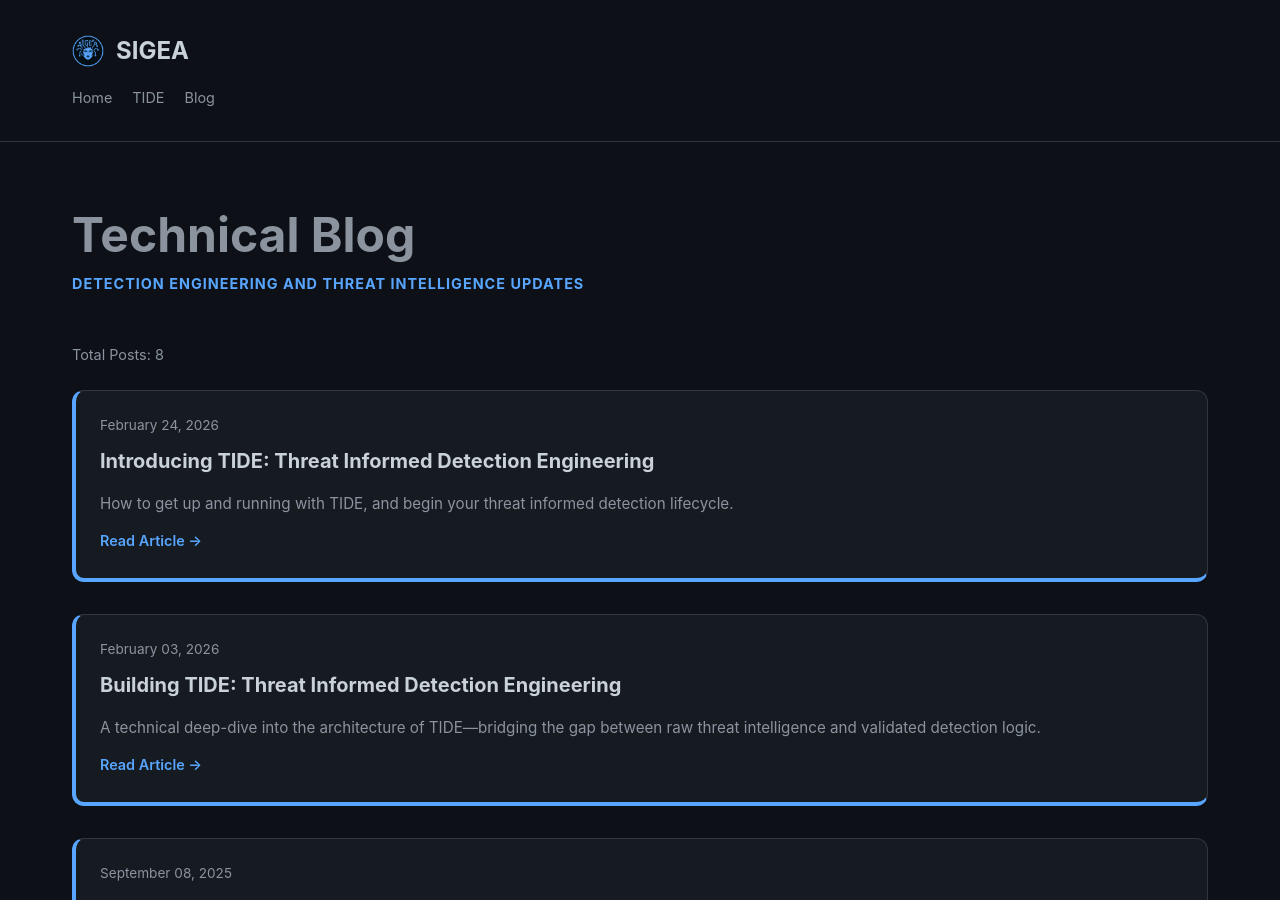
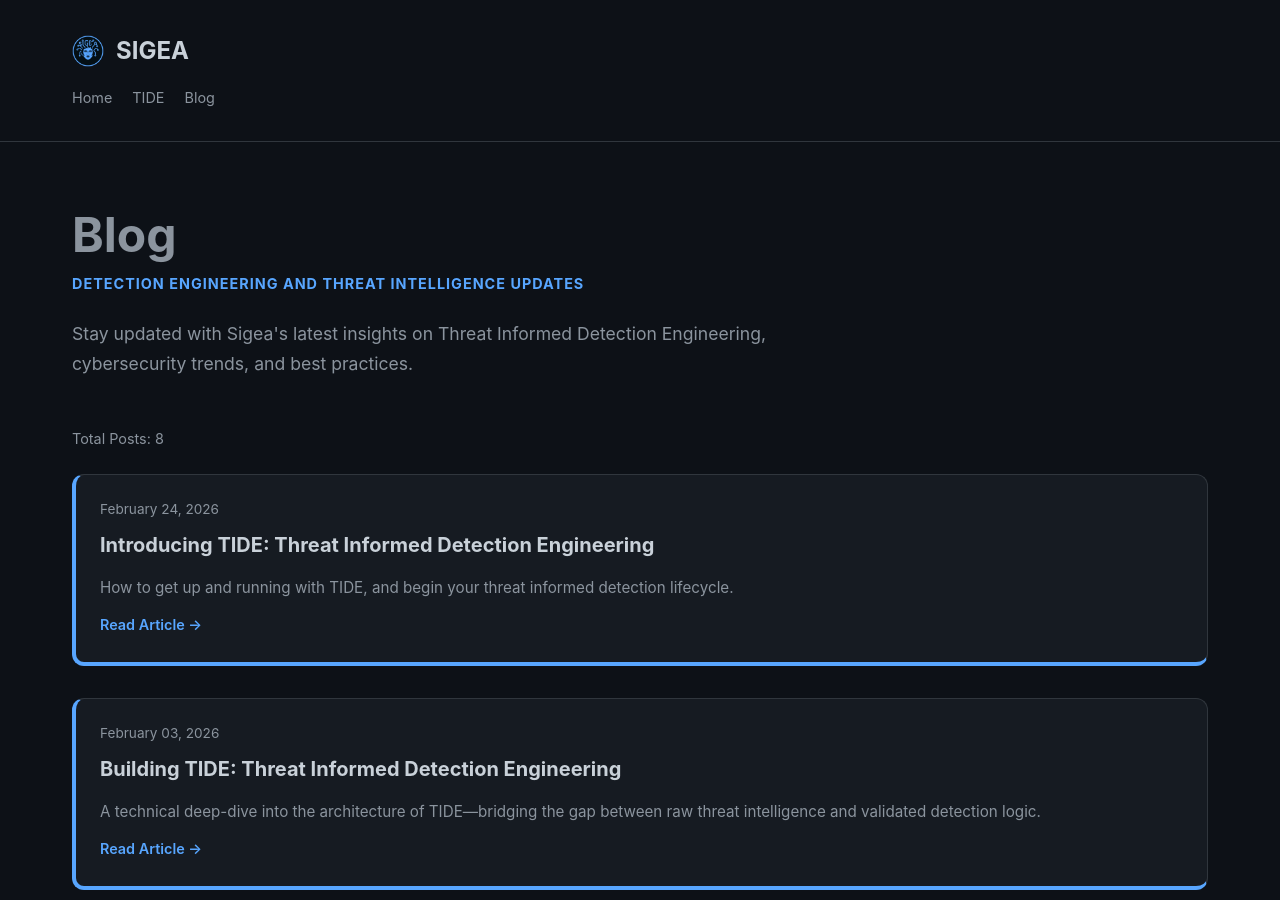
Before and after one commit to sigeauk/sigeauk.github.io, a Jekyll site: the page built from blog.html, in a window 1280 px wide and 900 px high. Built offline with Jekyll 4.4.1, drawn with Linux system fonts in a browser that asks for light colours.

Commit message:
update blog and styling

```diff
--- a/blog.html
+++ b/blog.html
@@ -5,8 +5,9 @@ description: Stay updated with Sigea's latest insights on Threat Informed Detect
 ---
 
 <div class="hero-mini">
-    <h2 class="main-heading">Technical Blog</h2>
+    <h2 class="main-heading">Blog</h2>
     <p class="accent-subtitle">Detection Engineering and Threat Intelligence Updates</p>
+    <p class="lead-text">Stay updated with Sigea's latest insights on Threat Informed Detection Engineering, cybersecurity trends, and best practices.</p>
 </div>
 
 <div class="blog-feed">
```
